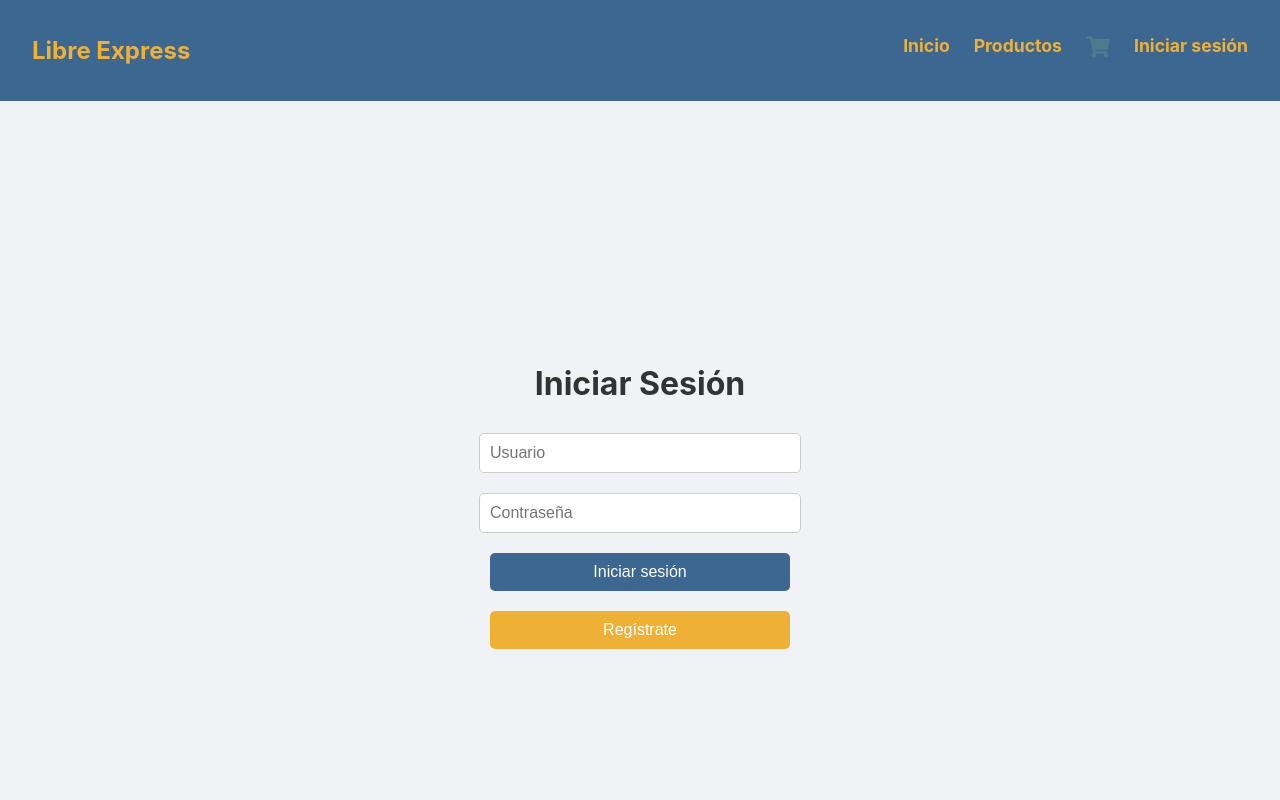
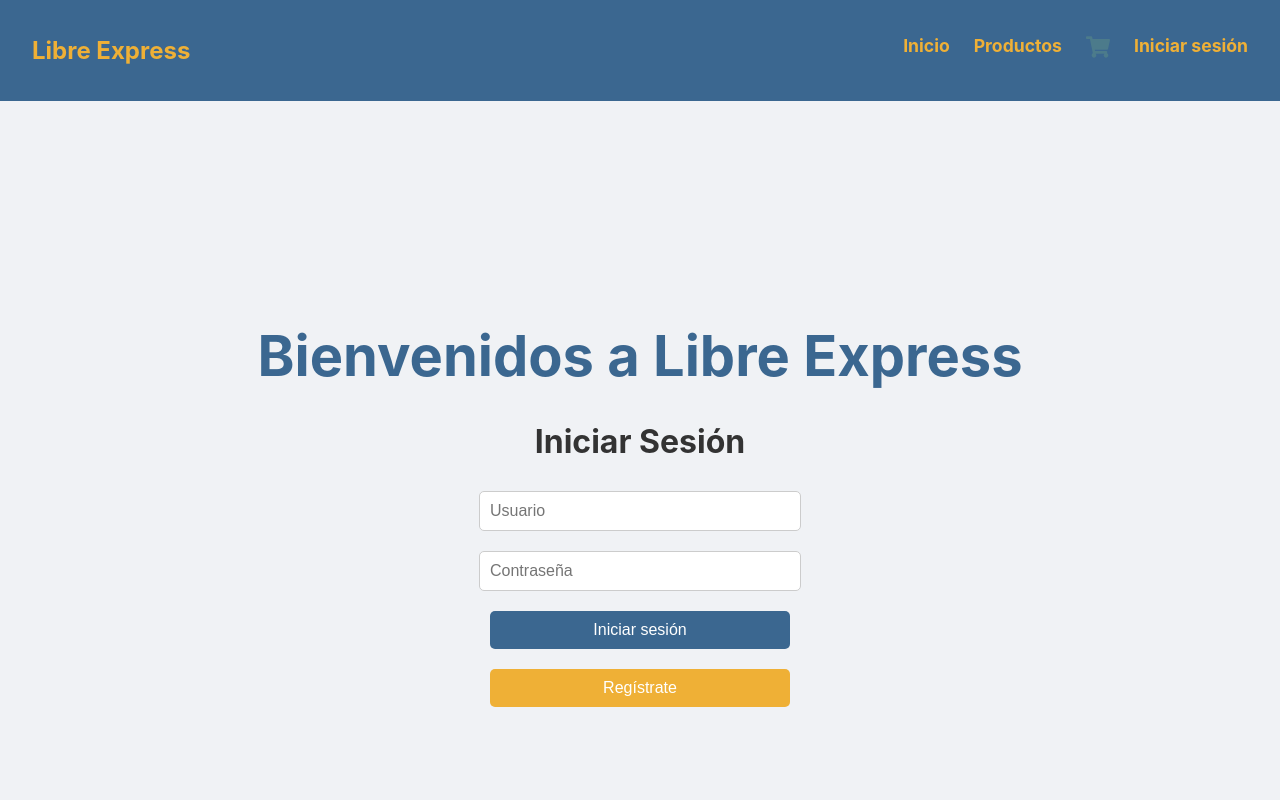
Before and after one commit to Jazi87r/LibreExpress, a React (Create React App) app in the folder frontend/: page /login in a window 1280 px wide. Shown: the top 800 px of the page. Built offline with nearby package versions, Linux system fonts and the light colour scheme.

Commit message:
feat: Add 'Bienvenidos a Libre Express' message to login screen

```diff
--- a/frontend/src/components/Login.js
+++ b/frontend/src/components/Login.js
@@ -36,6 +36,7 @@ const Login = () => {
 
   return (
     <div className="loginContainer">
+      <h1 className='welcome'>Bienvenidos a Libre Express</h1>
       <h1 className='title'>Iniciar Sesión</h1>
       <input
         className='camtex'
--- a/frontend/src/styles/login.css
+++ b/frontend/src/styles/login.css
@@ -60,3 +60,9 @@
 .registerButton:hover {
   background-color: #218838;
 }
+.welcome {
+  font-size: 3.5em;
+  font-weight: bold;
+  color: #3B6790;
+  margin-bottom: 10px;
+}
```
